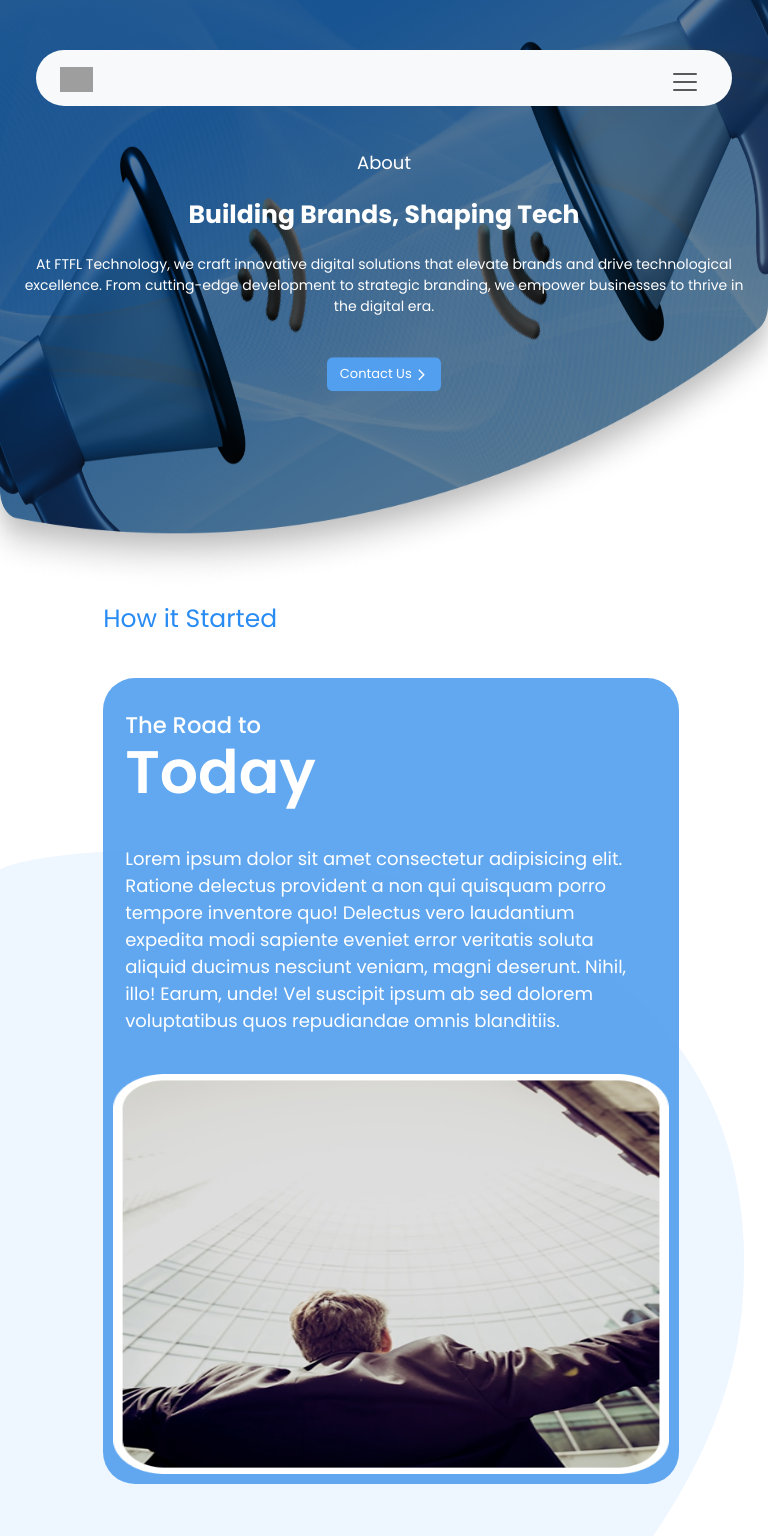
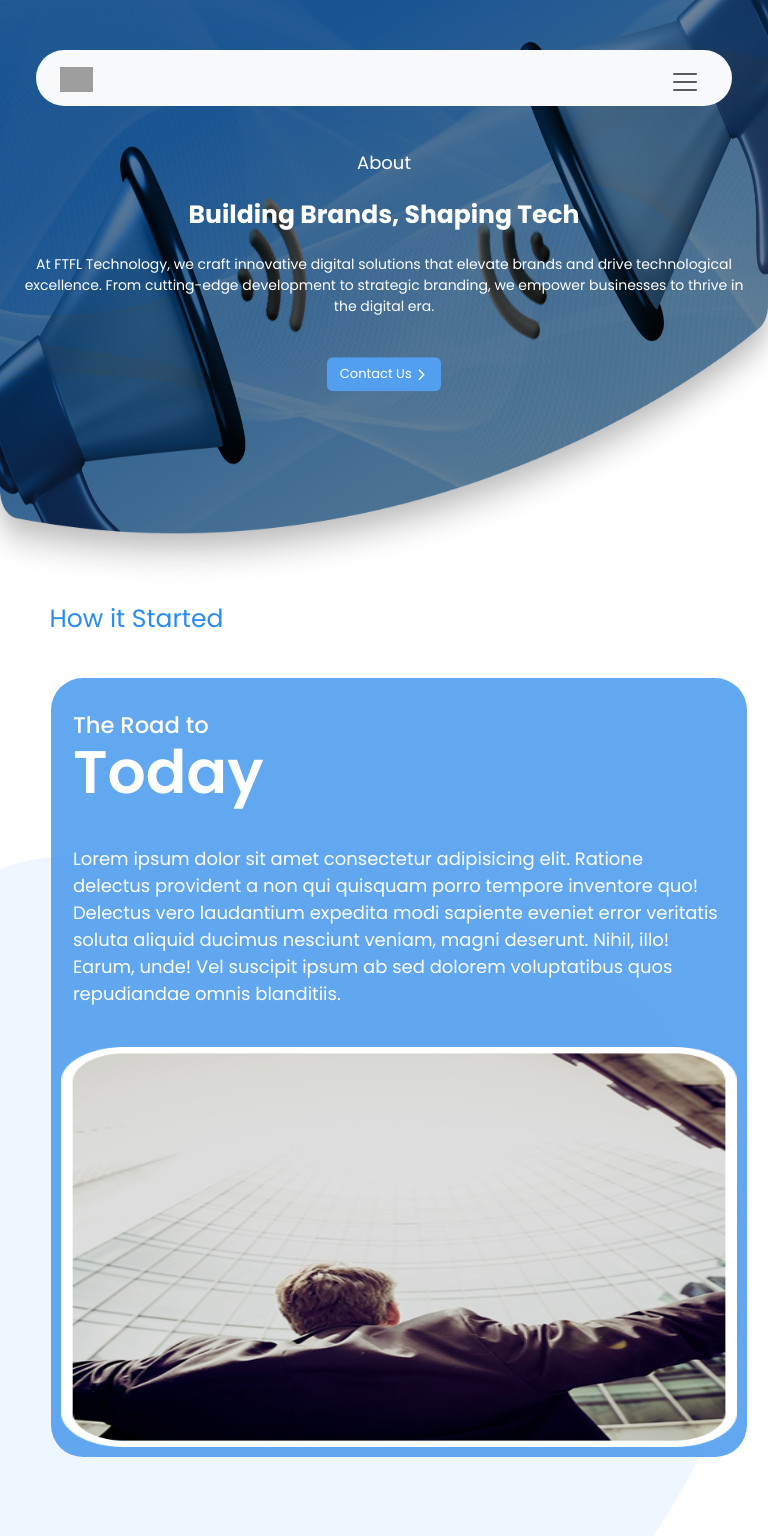
Before and after one commit to Ekata1233/ftfl, a React (Vite) app: page /about in a window 768 px wide. Shown: the top 1536 px of the page. Built offline with nearby package versions, Linux system fonts and the light colour scheme; grey boxes are pictures that could not be loaded.

Commit message:
footer few chnages

```diff
--- a/src/Components/HowItServices/HowItServices.jsx
+++ b/src/Components/HowItServices/HowItServices.jsx
@@ -12,7 +12,7 @@ function HowItServices() {
             <div className="d-flex justify-content-center align-items-center ">
 
             <div className="d-flex justify-content-center mx-auto blue-bg text-white rounded rounded-5 howstart">
-      <Row className="full-width-row  started">
+      <Row className="full-width-row  started w-100">
         <Col xs={12} sm={12} md={12} lg={8} xl={8} className="p-4">
             <div>
                 <h4>The Road to</h4>
--- a/src/Components/HowItServices/HowItServics.css
+++ b/src/Components/HowItServices/HowItServics.css
@@ -10,8 +10,8 @@
 
   .overlay-content {
     position: absolute;
-   left: 15%;
-   right: 10%;
+   left: 10%;
+   right: 7%;
 
   }
   .differ:hover{
@@ -64,6 +64,15 @@
     .whatdiffer{
       margin-bottom: 100px !important;
     }
+    .overlay-content {
+      position: absolute;
+     left: 8% !important;
+     right: 1% !important;
+
+    }
+    .started{
+      width: 95% !important;
+    }
   }
   @media only screen and (min-width: 321px) and (min-width: 375px){
     .howstart{
@@ -84,10 +93,13 @@
   @media only screen and (min-width: 426px) and (max-width: 768px){
     .about-man{
         height: 400px !important;
-        width: 600px !important;
+        width: 700px !important;
     }
     .differ{
       height: 250px !important;
+    }
+    .started{
+      width: 700px !important;
     }
   }
   @media only screen and (min-width: 769px) and (max-width: 1024px){
```
